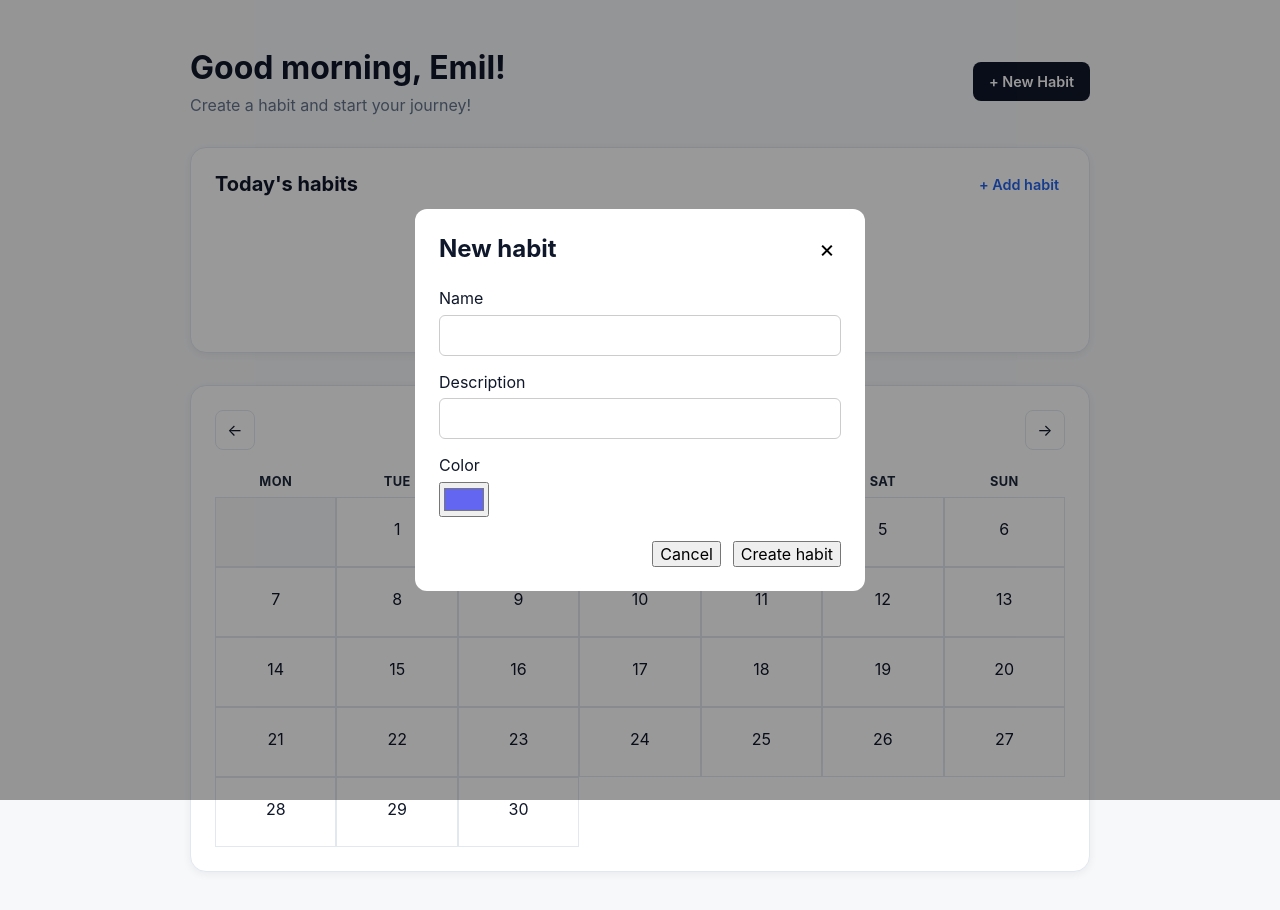
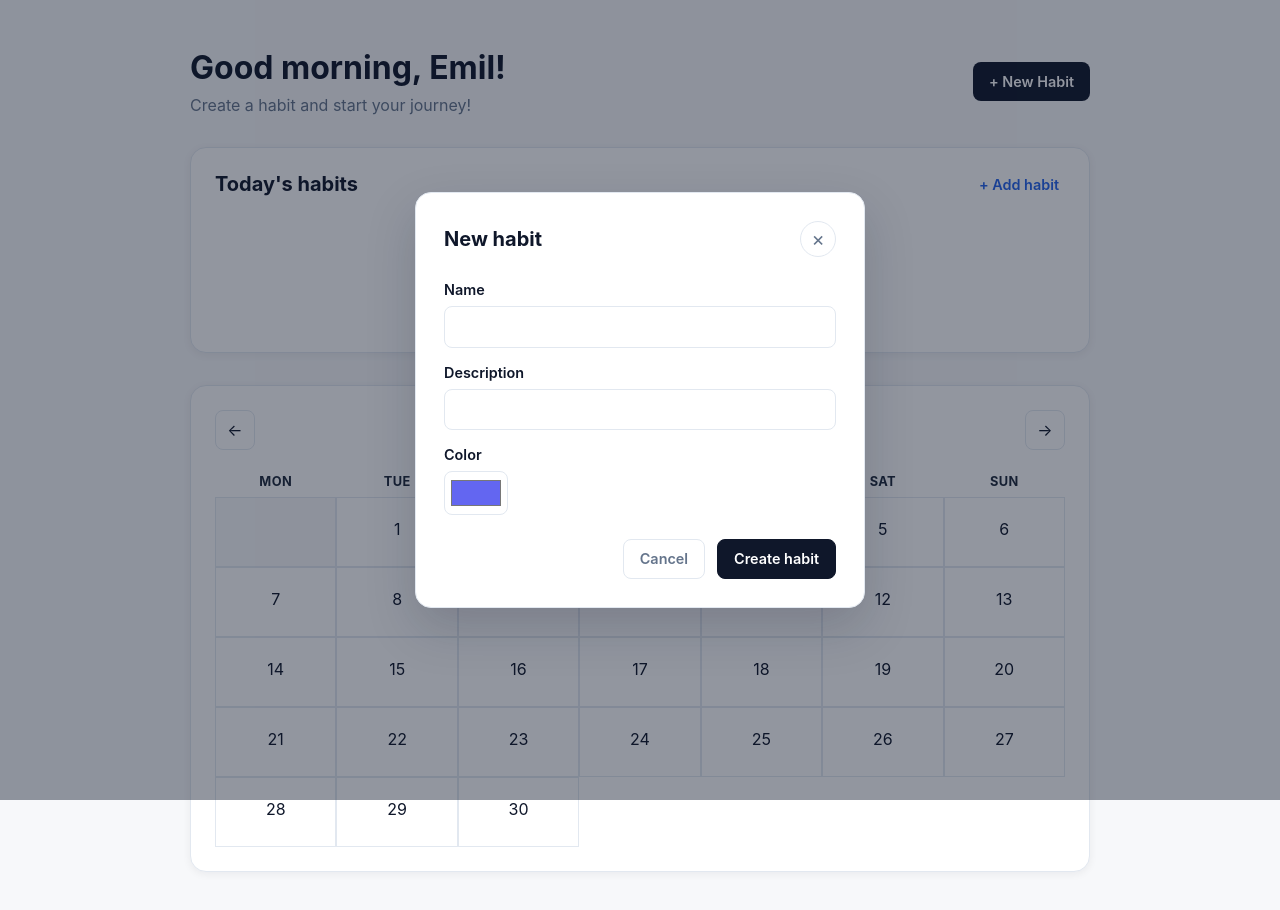
Before and after one commit to Coada-Emilian/spring-vue-DotByDot, a Vue app: page / in a window 1280 px wide. Both pictures are taken after a click on the button "+ New Habit". Shown: the top 910 px of the page. Built offline with nearby package versions, Linux system fonts and the light colour scheme.

Commit message:
style: polish modal

```diff
--- a/src/components/dashboard/HabitForm.vue
+++ b/src/components/dashboard/HabitForm.vue
@@ -95,32 +95,55 @@ const handleSubmit = () => {
   display: flex;
   align-items: center;
   justify-content: center;
-  background: rgb(0 0 0 / 40%);
+  padding: 1rem;
+  background: rgb(15 23 42 / 45%);
+  z-index: 100;
 }
 
 .modal {
-  width: min(90%, 450px);
-  padding: 1.5rem;
-  border-radius: 12px;
-  background: white;
+  width: min(100%, 450px);
+  padding: 1.75rem;
+  border: 1px solid var(--color-border);
+  border-radius: var(--radius-lg);
+  background: var(--color-surface);
+  box-shadow: 0 20px 50px rgb(15 23 42 / 18%);
 }
 
 .modal-header {
   display: flex;
   align-items: center;
   justify-content: space-between;
+  gap: 1rem;
   margin-bottom: 1.5rem;
 }
 
 .modal-header h2 {
   margin: 0;
+  color: var(--color-navy);
+  font-size: 1.25rem;
+  font-weight: 700;
 }
 
 .close-button {
-  border: none;
-  background: none;
-  font-size: 1.5rem;
+  width: 36px;
+  height: 36px;
+  border: 1px solid var(--color-border);
+  border-radius: 50%;
+  background: var(--color-surface);
+  color: var(--color-text-muted);
+  font-size: 1.25rem;
+  line-height: 1;
   cursor: pointer;
+  transition:
+    background 0.2s ease,
+    color 0.2s ease,
+    border-color 0.2s ease;
+}
+
+.close-button:hover {
+  border-color: var(--color-navy-light);
+  background: var(--color-background);
+  color: var(--color-text);
 }
 
 form {
@@ -132,18 +155,38 @@ form {
 label {
   display: flex;
   flex-direction: column;
-  gap: 0.4rem;
+  gap: 0.5rem;
+  color: var(--color-text);
+  font-size: 0.9rem;
+  font-weight: 600;
 }
 
 input[type='text'] {
-  padding: 0.6rem;
-  border: 1px solid #ccc;
-  border-radius: 6px;
+  width: 100%;
+  padding: 0.7rem 0.8rem;
+  border: 1px solid var(--color-border);
+  border-radius: var(--radius-sm);
+  background: var(--color-surface);
+  color: var(--color-text);
+  outline: none;
+  transition:
+    border-color 0.2s ease,
+    box-shadow 0.2s ease;
+}
+
+input[type='text']:focus {
+  border-color: var(--color-blue);
+  box-shadow: 0 0 0 3px rgb(37 99 235 / 12%);
 }
 
 input[type='color'] {
-  width: 50px;
-  height: 35px;
+  width: 64px;
+  height: 44px;
+  padding: 4px;
+  border: 1px solid var(--color-border);
+  border-radius: var(--radius-sm);
+  background: var(--color-surface);
+  cursor: pointer;
 }
 
 .form-actions {
@@ -152,4 +195,52 @@ input[type='color'] {
   gap: 0.75rem;
   margin-top: 0.5rem;
 }
+
+.form-actions button {
+  min-height: 40px;
+  padding: 0.6rem 1rem;
+  border: 1px solid var(--color-border);
+  border-radius: var(--radius-sm);
+  background: var(--color-surface);
+  color: var(--color-text-muted);
+  font-size: 0.9rem;
+  font-weight: 600;
+  cursor: pointer;
+  transition:
+    background 0.2s ease,
+    color 0.2s ease,
+    border-color 0.2s ease;
+}
+
+.form-actions button:hover {
+  background: var(--color-background);
+  color: var(--color-text);
+}
+
+.form-actions button:last-child {
+  border-color: var(--color-navy);
+  background: var(--color-navy);
+  color: white;
+}
+
+.form-actions button:last-child:hover {
+  border-color: var(--color-navy-light);
+  background: var(--color-navy-light);
+}
+
+@media (max-width: 500px) {
+  .modal {
+    max-height: calc(100vh - 2rem);
+    overflow-y: auto;
+  }
+
+  .form-actions {
+    flex-direction: column-reverse;
+  }
+
+  .form-actions button {
+    width: 100%;
+    min-height: 40px;
+  }
+}
 </style>
```
